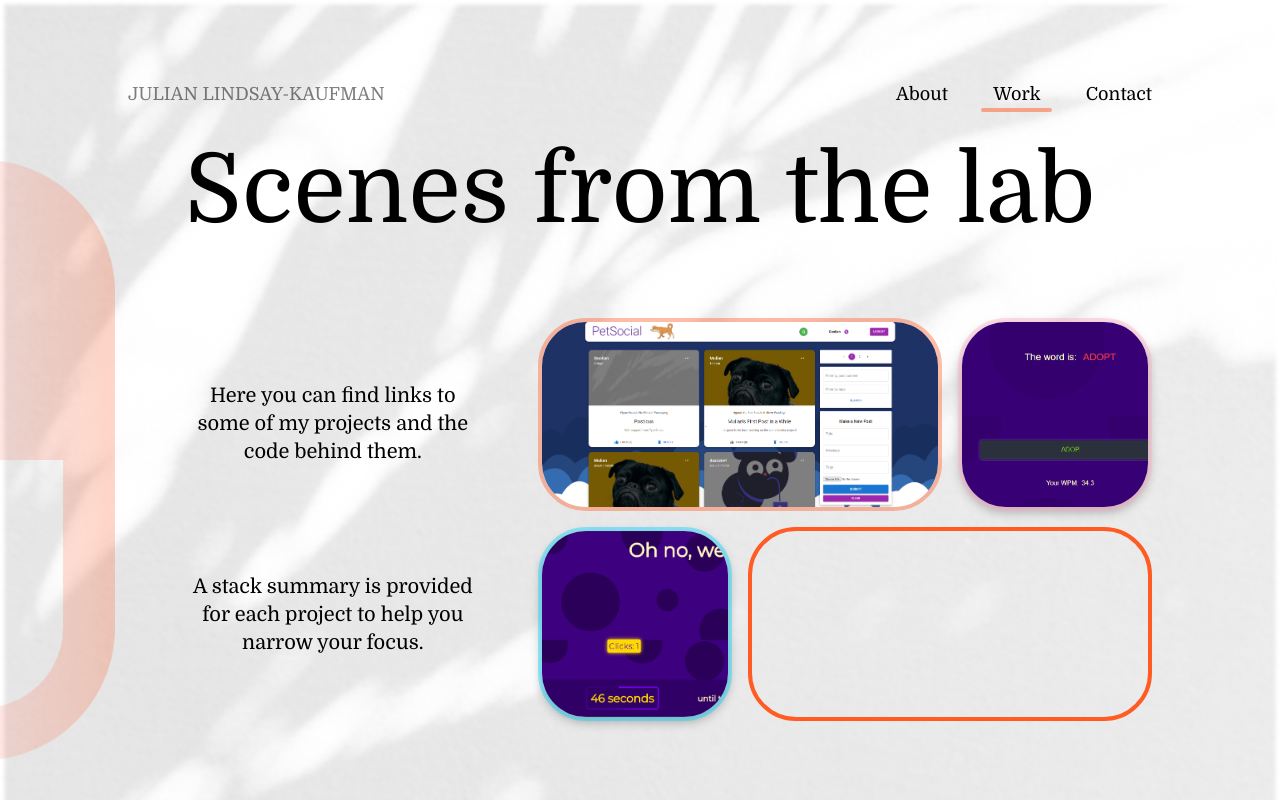
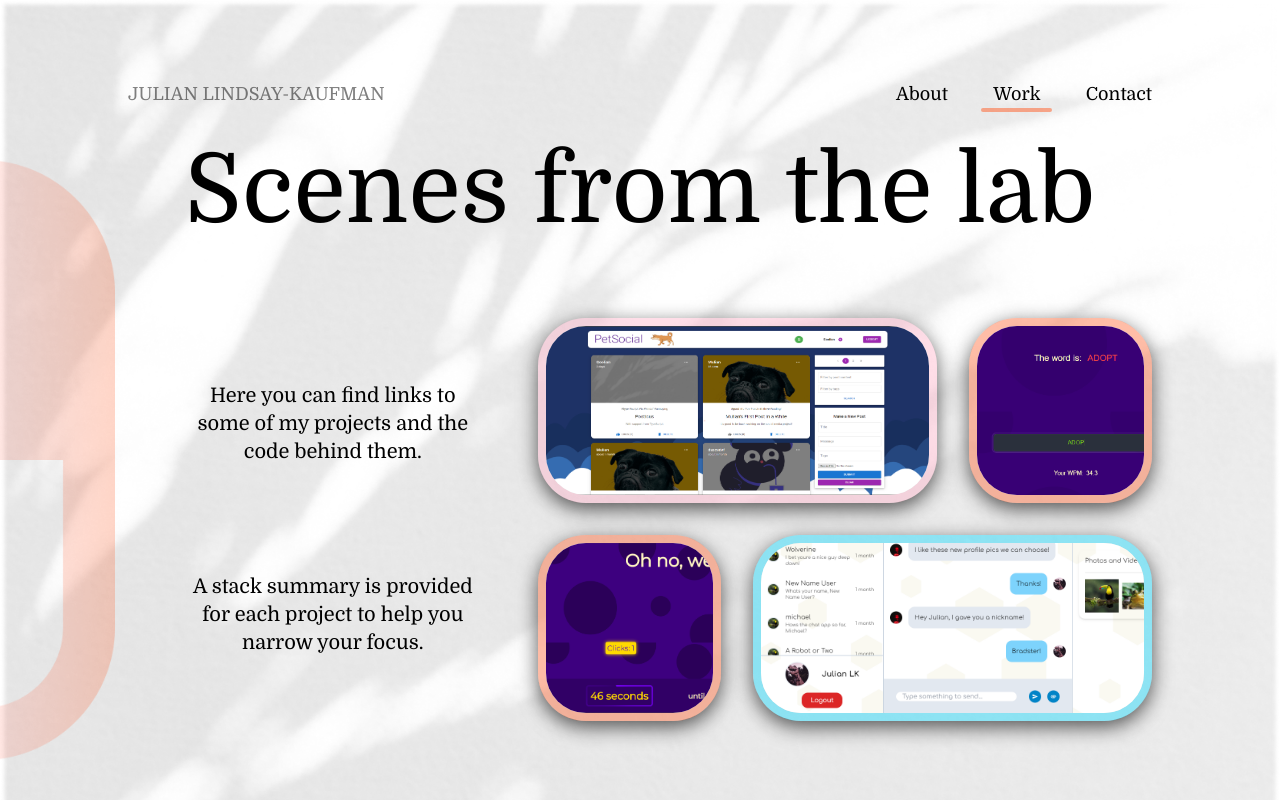
Before and after one commit to julianlk522/portfo, a Next.js app: page /work in a window 1280 px wide. Built offline with nearby package versions, Linux system fonts and the light colour scheme.

Commit message:
add chatScreenshot and implement in work.tsx, add thicc boxShadow configuration to tailwind.config and apply to members of projectsGrid

```diff
--- a/pages/index.tsx
+++ b/pages/index.tsx
@@ -33,7 +33,7 @@ export default function Home() {
 				</section>
 				<section
 					id='rightSection'
-					className='flex flex-col justify-between items-center h-full max-w-[50vw]'
+					className='flex flex-col justify-between items-center h-full max-w-[50vw] pt-[10%]'
 				>
 					<Image src={cloud} alt='illustration' />
 					<Image
--- a/pages/work.tsx
+++ b/pages/work.tsx
@@ -2,6 +2,7 @@ import pill from '../public/pill.png'
 import socialScreenshot from '../public/socialScreenshot.png'
 import dancingScreenshot from '../public/dancingScreenshot.png'
 import typingScreenshot from '../public/typingScreenshot.png'
+import chatScreenshot from '../public/chatScreenshot.png'
 import Image from 'next/image'
 
 export default function Work() {
@@ -41,11 +42,11 @@ export default function Work() {
 
 				<div
 					id='projectsGrid'
-					className='w-[60%] grid grid-rows-2 grid-cols-3 gap-4 items-center'
+					className='w-[60%] grid grid-rows-2 grid-cols-3 gap-8 items-center'
 				>
 					<div
 						id='gridSection1'
-						className='relative overflow-hidden w-full h-full rounded-[3rem] border-4 border-[#FF5B23] border-opacity-40 col-start-1 col-span-2'
+						className='relative overflow-hidden w-full h-full rounded-[3rem] border-8 border-[#FFACC6] border-opacity-40 col-start-1 col-span-2 shadow-thicc'
 					>
 						{/* to-do: make this p tag visible */}
 						<p className='absolute bottom-[-20%] left-[10%] w-[80%] text-xs'>
@@ -54,24 +55,23 @@ export default function Work() {
 						<Image
 							src={socialScreenshot}
 							alt='a Social Media app for pet owners'
-							className='object-cover'
 							layout='fill'
 						/>
 					</div>
 					<div
 						id='gridSection2'
-						className='relative w-full h-full overflow-hidden rounded-[3rem] border-4 border-[#FFACC6] border-opacity-40 drop-shadow-mediumDark'
+						className='relative w-full h-full overflow-hidden rounded-[3rem] border-8 border-[#FF5B23] border-opacity-40 shadow-thicc'
 					>
 						<Image
 							src={typingScreenshot}
 							alt='a React-based typing game [add more later]'
-							className='object-cover object-left-bottom'
+							className='object-cover object-left'
 							layout='fill'
 						/>
 					</div>
 					<div
 						id='gridSection3'
-						className='relative w-full h-full overflow-hidden rounded-[3rem] border-4 border-[#00d8ff] border-opacity-40 drop-shadow-mediumDark'
+						className='relative w-full h-full overflow-hidden rounded-[3rem] border-8 border-[#FF5B23] border-opacity-40 shadow-thicc'
 					>
 						<Image
 							src={dancingScreenshot}
@@ -82,8 +82,15 @@ export default function Work() {
 					</div>
 					<div
 						id='gridSection4'
-						className='w-full h-full rounded-[3rem] border-4 border-[#FF5B23] col-start-2 col-span-2'
-					></div>
+						className='relative overflow-hidden w-full h-full rounded-[3rem] border-8 border-[#00d8ff] border-opacity-40 col-start-2 col-span-2 shadow-thicc'
+					>
+						<Image
+							src={chatScreenshot}
+							alt='a chat app for messaging your friends'
+							className='object-cover object-left-bottom'
+							layout='fill'
+						/>
+					</div>
 				</div>
 			</section>
 		</div>
--- a/tailwind.config.js
+++ b/tailwind.config.js
@@ -19,6 +19,9 @@ module.exports = {
 			dropShadow: {
 				mediumDark: '0px 4px 4px rgba(0, 0, 0, 0.25)',
 			},
+			boxShadow: {
+				thicc: '0px 6px 20px 0px rgba(0,0,0,0.65)',
+			},
 		},
 	},
 	plugins: [],
```
Also changed, not shown: public/chatScreenshot.png (added).
